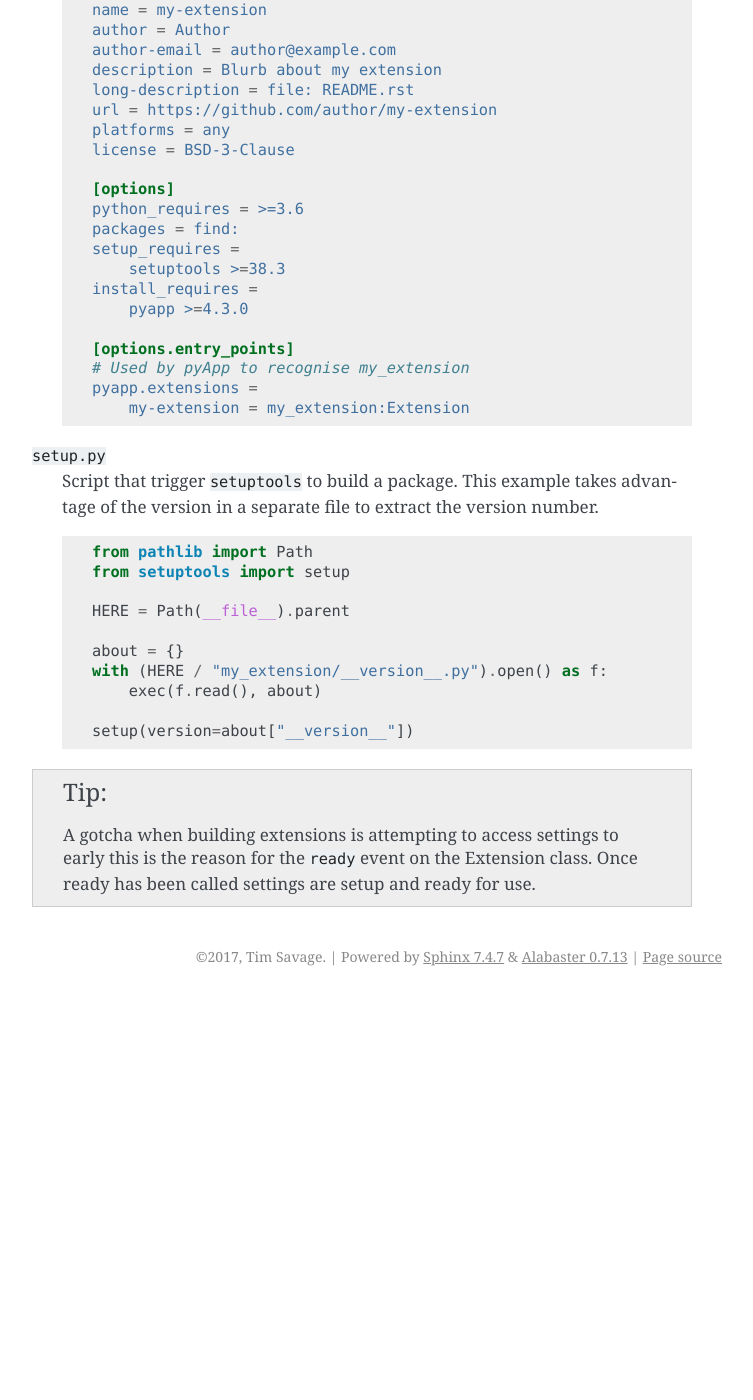
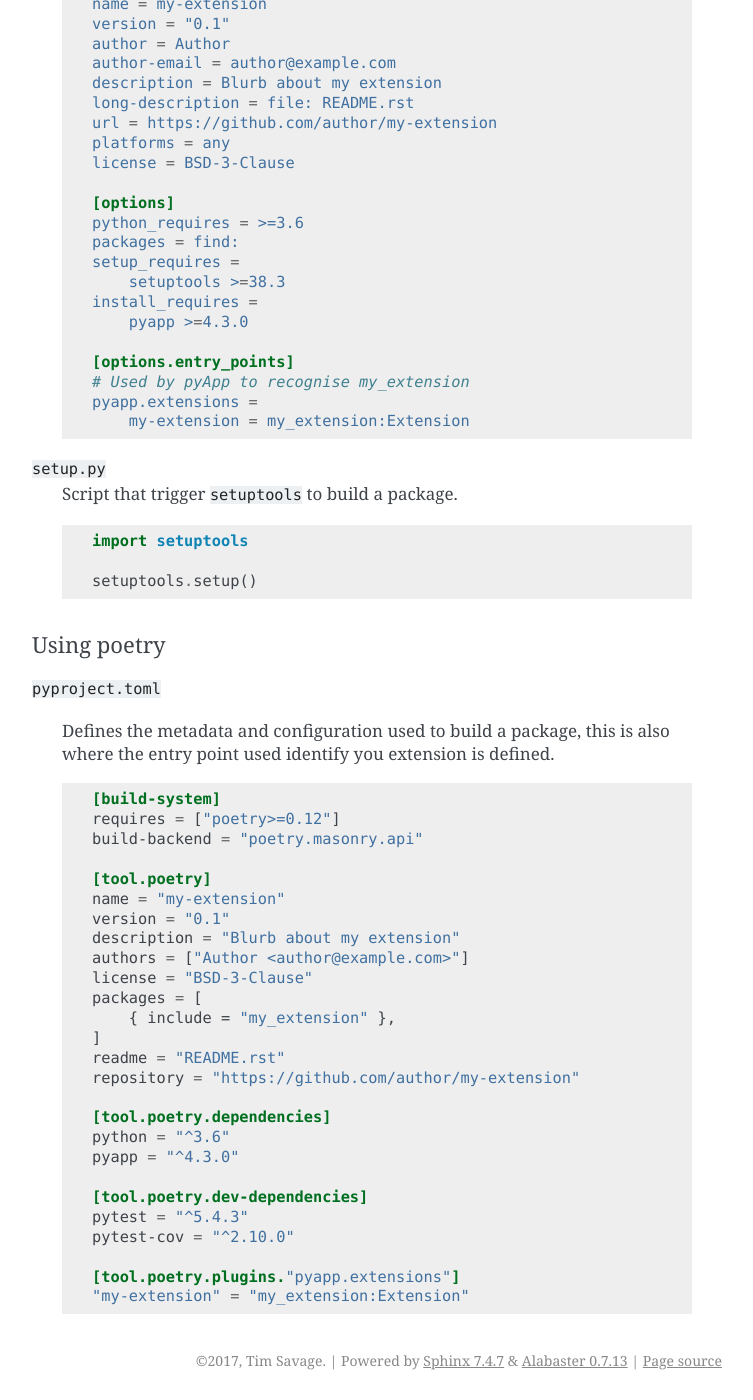
Before and after one commit to pyapp-org/pyapp, a Sphinx documentation site: the page built from docs/extensions.rst, in a window 1280 px wide and 1400 px high, scrolled down 2297 px. Shown: the whole window, without its empty margins (388-1141 px from the left). Built offline with Sphinx 7.4.7, drawn with Linux system fonts in a browser that asks for light colours; before the commit the page ends 3293 px from its top, so only the background shows below that; some of the changed text lies outside the part shown.

Commit message:
Added poetry example

```diff
--- a/docs/extensions.rst
+++ b/docs/extensions.rst
@@ -51,11 +51,12 @@
 An extensions consists of a standard Python project structure eg::
 
     ├┬ my_extension
-    │├ __init__.py
-    │└ __version__.py
+    │└ __init__.py
     ├ README.rst
+    ├ pyproject.toml
     ├ setup.cfg
     └ setup.py
+
 
 
 The contents of which are:
@@ -65,10 +66,6 @@
     package must container an Extension class every attribute on the class is optional.
 
     .. code-block:: python
-
-        # Pull in the version
-        from .__version__ import __version__
-
 
         class Extension:
             """
@@ -91,14 +88,10 @@
                 """
 
 
-``my_extension/__version__.py``
-    The package version; defining the version in a separate file simplifies the
-    process of obtaining the version during the package build process.
-
-    .. code-block:: python
-
-        __version__ = "1.0"
-
+.. tip::
+    A gotcha when building extensions is attempting to access settings to early
+    this is the reason for the ``ready`` event on the Extension class. Once ready
+    has been called settings are setup and ready for use.
 
 ``README.rst``
     While not strictly necessary a README document is *highly recommended* and is
@@ -113,6 +106,9 @@
         Information about my extension
 
 
+Using Setuptools
+~~~~~~~~~~~~~~~~
+
 ``setup.cfg``
     Defines the metadata and configuration used to build a package, this is also
     where the entry point used identify you extension is defined.
@@ -121,6 +117,7 @@
 
         [metadata]
         name = my-extension
+        version = "0.1"
         author = Author
         author-email = author@example.com
         description = Blurb about my extension
@@ -144,24 +141,48 @@
 
 
 ``setup.py``
-    Script that trigger ``setuptools`` to build a package. This example takes
-    advantage of the version in a separate file to extract the version number.
+    Script that trigger ``setuptools`` to build a package.
 
     .. code-block:: python
 
-        from pathlib import Path
-        from setuptools import setup
+        import setuptools
 
-        HERE = Path(__file__).parent
-
-        about = {}
-        with (HERE / "my_extension/__version__.py").open() as f:
-            exec(f.read(), about)
-
-        setup(version=about["__version__"])
+        setuptools.setup()
 
 
-.. tip::
-    A gotcha when building extensions is attempting to access settings to early
-    this is the reason for the ``ready`` event on the Extension class. Once ready
-    has been called settings are setup and ready for use.
+Using poetry
+~~~~~~~~~~~~
+
+``pyproject.toml``
+
+    Defines the metadata and configuration used to build a package, this is also
+    where the entry point used identify you extension is defined.
+
+    .. code-block:: toml
+
+        [build-system]
+        requires = ["poetry>=0.12"]
+        build-backend = "poetry.masonry.api"
+
+        [tool.poetry]
+        name = "my-extension"
+        version = "0.1"
+        description = "Blurb about my extension"
+        authors = ["Author <author@example.com>"]
+        license = "BSD-3-Clause"
+        packages = [
+            { include = "my_extension" },
+        ]
+        readme = "README.rst"
+        repository = "https://github.com/author/my-extension"
+
+        [tool.poetry.dependencies]
+        python = "^3.6"
+        pyapp = "^4.3.0"
+
+        [tool.poetry.dev-dependencies]
+        pytest = "^5.4.3"
+        pytest-cov = "^2.10.0"
+
+        [tool.poetry.plugins."pyapp.extensions"]
+        "my-extension" = "my_extension:Extension"
```
